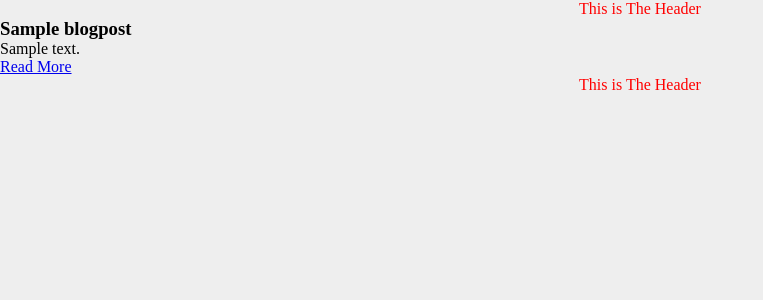
After one commit to Sanni-Damilola/Django_start, a Django app: page /blog/ in a window 1280 px wide. The commit adds this page. Shown: the top 300 px of the page, without its empty margins (0-763 px from the left). Run offline with Django 5.2, Linux system fonts and the light colour scheme; tables that the repository leaves empty hold one stand-in row (values such as "Sample post").

Commit message:
feat: Create and integrate blog app

```diff
--- a/myproject/blogapp/urls.py
+++ b/myproject/blogapp/urls.py
@@ -3,6 +3,6 @@ from .views import archive, details
 
 
 urlpatterns = [
-    path("archive", archive, name="archive"),
+    path("", archive, name="archive"),
     path("detail/<int:pk>", details, name="details")
 ]
--- a/myproject/myproject/urls.py
+++ b/myproject/myproject/urls.py
@@ -21,5 +21,5 @@ urlpatterns = [
     path('admin/', admin.site.urls),
     path('', include('myapp.urls')),
     path('user/', include('userarea.urls')),
-    path("blog", include("blogapp.urls"))
+    path("blog/", include("blogapp.urls"))
 ]
--- a/myproject/static/main.css
+++ b/myproject/static/main.css
@@ -13,3 +13,12 @@ body{
 h1{
     color: red;
 }
+
+header, footer {
+    text-align: center;
+    font-size: 4rm;
+    color: red;
+    display: flex;
+    justify-content: center;
+    align-items: center;
+}
--- /dev/null
+++ b/myproject/templates/blog/archive.html
@@ -0,0 +1,11 @@
+{% extends './base2.html' %}
+{% block title %} Blog Archive Page {% endblock %}
+{% block content %}
+    {% for blog in blogs %}
+        <div id="blog-single">
+        <h3>{{blog.title}}</h3>
+        <p>{{blog.excerpt|truncatechars:80}}</p>
+        <a href="{% url 'blog detail' pk=blog.pk %}">Read More</a>
+        </div>
+    {% endfor %}
+{% endblock %}
--- /dev/null
+++ b/myproject/templates/blog/base2.html
@@ -0,0 +1,15 @@
+{% load static %}
+<!DOCTYPE html>
+<html lang="en">
+  <head>
+    <meta charset="UTF-8" />
+    <meta name="viewport" content="width=device-width, initial-scale=1.0" />
+    <title>Blog</title>
+    <link rel="stylesheet" href="{% static 'main.css' %}" />
+  </head>
+  <body>
+    <header id="header">This is The Header</header>
+    <div id="content">{% block content %}{% endblock %}</div>
+    <footer id="footer">This is The Header</footer>
+  </body>
+</html>
```
Also changed, not shown: myproject/templates/blog/detail.html (added).
